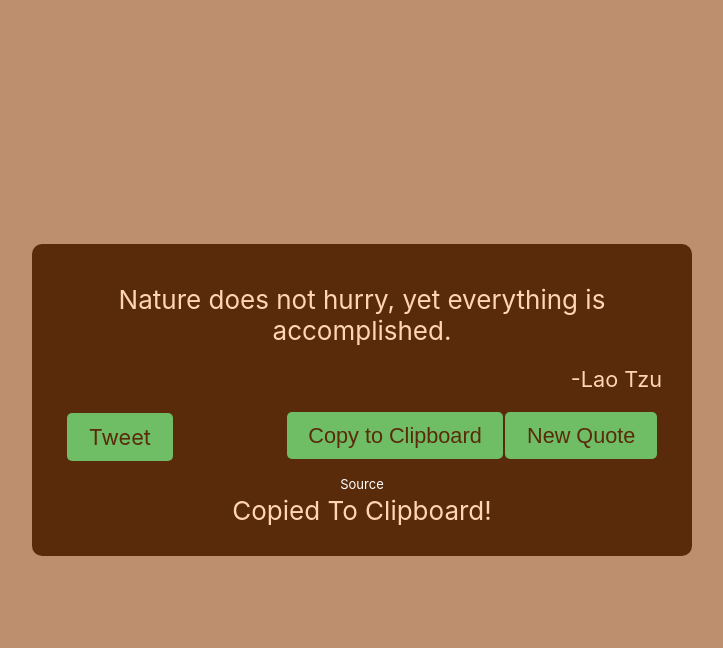
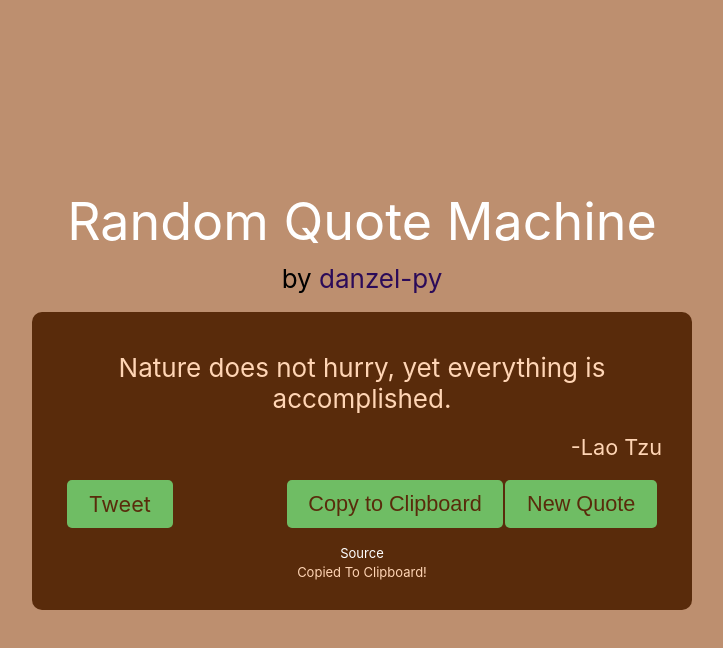
Before and after one commit to danzel-py/Random-Quote-Machine, a React (Create React App) app: page / in a window 1280 px wide. Both pictures are taken after a click on the button "Copy to Clipboard". Shown: the top 648 px of the page, without its empty margins (278-1001 px from the left). Built offline with nearby package versions, Linux system fonts and the light colour scheme.

Commit message:
Final
Aligned buttons, added title and my name.

```diff
--- a/src/App.css
+++ b/src/App.css
@@ -75,3 +75,23 @@
   font-size: 0.5em;
   text-decoration: none;
 }
+
+#copied-massage{
+  font-size: small
+}
+
+#title{
+  font-size:2em;
+  margin-bottom:0.2em
+}
+
+#byMe{
+  font-size:1em;
+  margin-bottom:0.7em;
+  color: rgb(0, 0, 0)
+}
+
+#myName{
+  text-decoration: none;
+  transition: all 2s;
+}
--- a/src/App.js
+++ b/src/App.js
@@ -9,6 +9,8 @@ function App() {
   return (
     <div className="App">
       <header className="App-header" id="app-body">
+        <div id="title">Random Quote Machine</div>
+        <div id="byMe">by <a id="myName" href="https://www.linkedin.com/in/danzel-artamadja-273457197/">danzel-py</a></div>
         <div id='quote-box-container'>
           <QuoteBox />
         </div>
@@ -40,6 +42,7 @@ class QuoteBox extends React.Component {
     document.getElementById("quote-box-container").style.backgroundColor = "rgb("+r+","+g+","+b+")";
     document.getElementById("quote-box-container").style.color = `rgb(${r + 170},${g + 170},${b + 170})`; //String Template is Cool
     document.getElementById("app-body").style.backgroundColor = `rgb(${r + 100},${g + 100},${b + 100})`;
+    document.getElementById("myName").style.color = `rgb(${g},${b},${r})`;
     let buttonList = document.getElementsByClassName("tombol")
     for(let i=0; i<buttonList.length; i+=1){
       buttonList[i].style.backgroundColor = `rgb(${b + 100},${r + 100},${100})`;
@@ -72,13 +75,13 @@ class QuoteBox extends React.Component {
             <button className="tombol" id="new-quote" onClick={this.generateQuotes}>
               New Quote
             </button>
-            </div>
+          </div>
         </div>
           <a id="sauce" href="https://www.inc.com/wanda-thibodeaux/50-quotes-from-ancient-philosophers-that-are-business-relevant-1000s-of-years-la.html" target="_blank" rel="noreferrer noopener">
             Source
           </a>
           {this.state.copied &&
-            <div>
+            <div id="copied-massage">
               Copied To Clipboard!
             </div>
           }
@@ -102,14 +105,12 @@ class TwitShare extends React.Component {
 
   render(){
     return(
-      <div>
         <a id="tweet-quote" className="tombol"
           href={"https://www.twitter.com/intent/tweet?hashtags=RandomQuotes&text=\""+this.gantiSpace('quote')+"\".%10-"+this.gantiSpace('author')+"&tw_p=tweetbutton&via=pegasimp"}
           target="_blank" rel="noopener noreferrer"
           >
           Tweet
         </a>
-      </div>
     )
   }
 }
```
